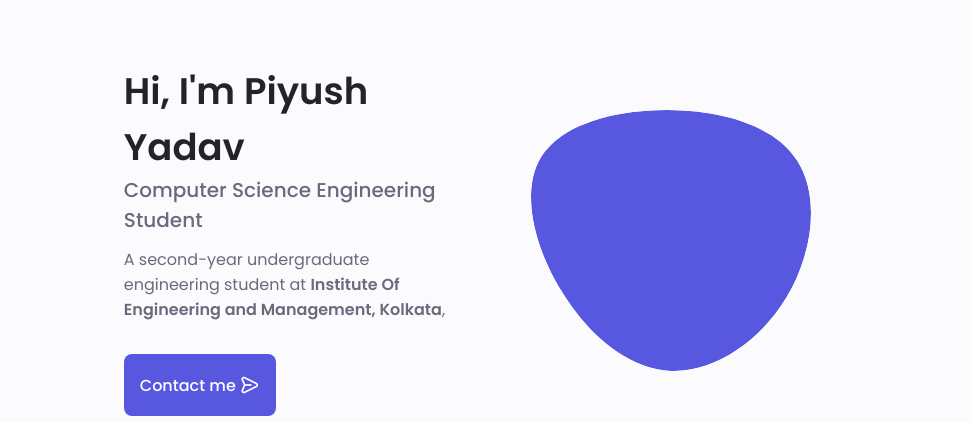
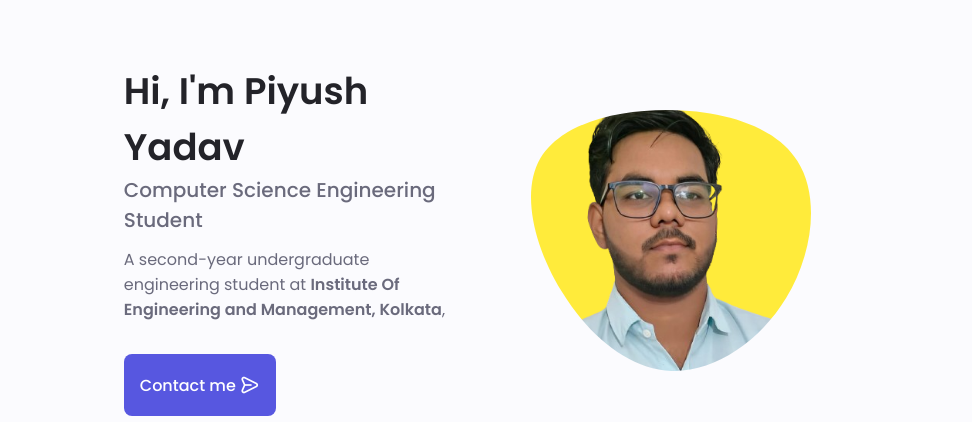
Before and after one commit to piyushrajyadav/portfolio, a plain HTML site: page index.html in a window 1280 px wide. Shown: the part 121-543 px from the top of the page, 181-1153 px from the left. Drawn offline with nearby package versions, Linux system fonts and the light colour scheme.

Commit message:
Update index.html

```diff
--- a/index.html
+++ b/index.html
@@ -119,7 +119,7 @@
                     class="home__blob-img"
                     x="-79"
                     y="-46"
-                    link:href="assets/img/pro.png"
+                    href="assets/img/pro.png"
                   />
                 </g>
               </svg>
```
